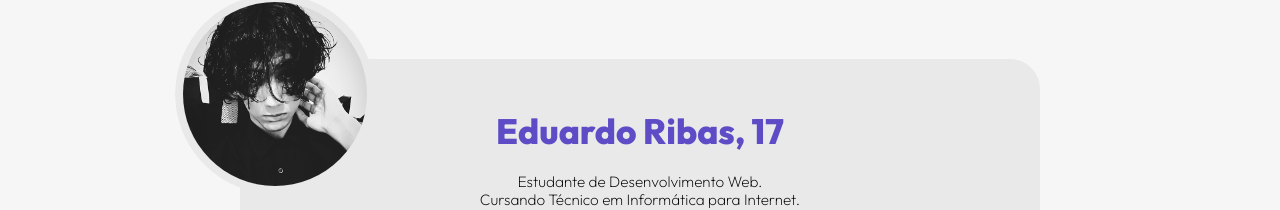
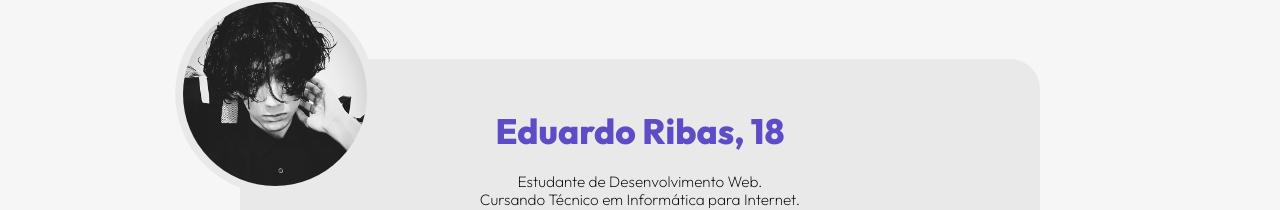
Before and after one commit to edwardribas/portfolio, a React (Create React App) app: page /about in a window 1280 px wide. Shown: the part 112-322 px from the top of the page. Built offline with nearby package versions, Linux system fonts and the light colour scheme.

Commit message:
Mini-atualização

```diff
--- a/src/pages/About/index.js
+++ b/src/pages/About/index.jsx
@@ -35,7 +35,7 @@ export default function About(props){
 
                 {/* Description */}
                 <div id={styles.desc}>
-                    <h1>Eduardo Ribas, 17</h1>
+                    <h1>Eduardo Ribas, 18</h1>
                     <div id={styles.about}>
                         <p>Estudante de Desenvolvimento Web.</p>
                         <p>Cursando Técnico em Informática para Internet.</p>
--- a/src/pages/Landing/index.js
+++ b/src/pages/Landing/index.jsx
@@ -19,7 +19,7 @@ export default function Landing(props){
                         <span>
                             <FontAwesomeIcon icon={faCalendar}/>
                         </span>
-                        <p>17 anos</p>
+                        <p>18 anos</p>
                     </li>
                     <li>
                         <span>
```
Also changed, not shown: src/components/Container/index.jsx (renamed from src/components/Container/index.js), src/components/Footer/index.jsx (renamed from src/components/Footer/index.js), src/components/Header/index.jsx (renamed from src/components/Header/index.js), src/components/NotFound/index.jsx (renamed from src/components/NotFound/index.js), src/components/ProjectItem/index.jsx (renamed from src/components/ProjectItem/index.js), src/components/ThemeToggler/index.jsx (renamed from src/components/ThemeToggler/index.js), src/index.jsx (renamed from src/index.js), src/pages/Projects/index.jsx (renamed from src/pages/Projects/index.js).
